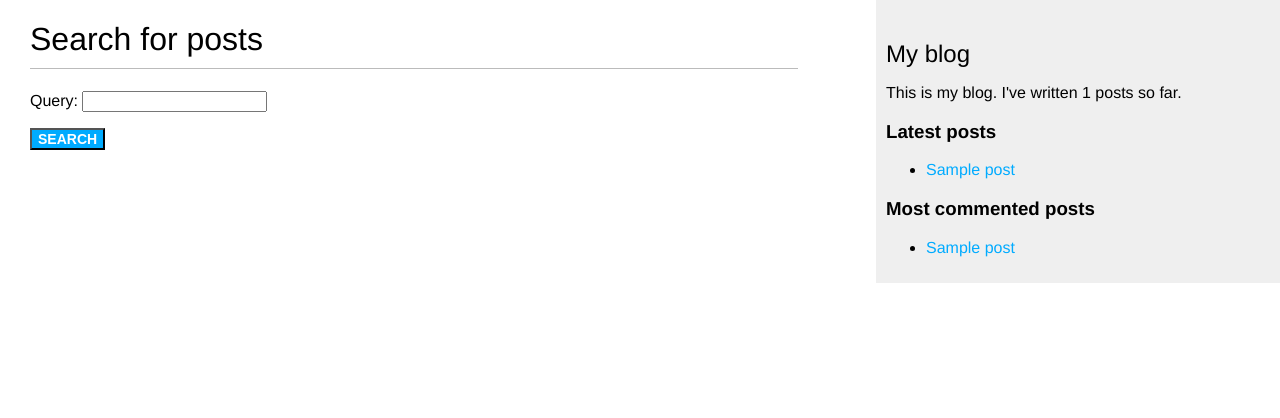
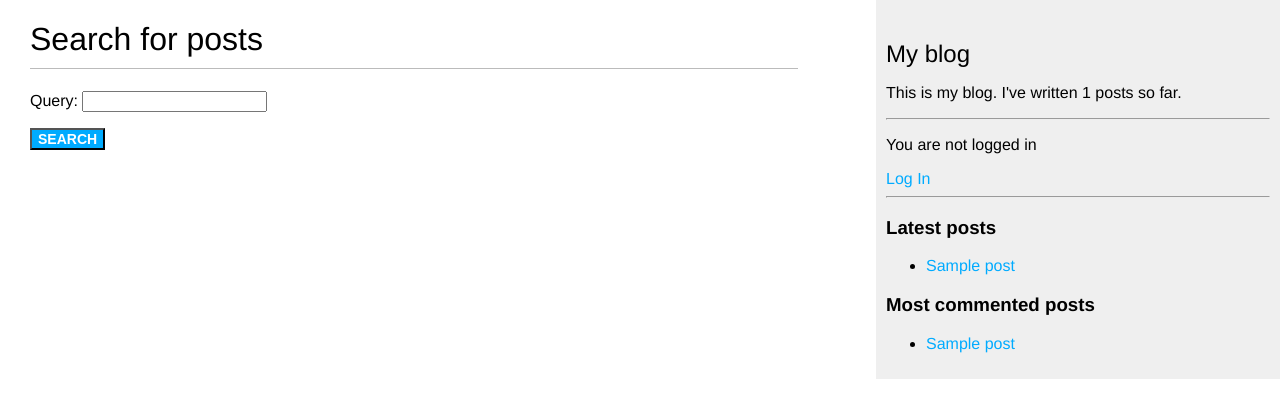
Before and after one commit to Andrey-Cherepanov/SimpleBlog, a Django app: page /blog/search/ in a window 1280 px wide. Shown: the top 418 px of the page. Run offline with Django 4.2, Linux system fonts and the light colour scheme; tables that the repository leaves empty hold one stand-in row (values such as "Sample post"); parts of the project's set-up code (start-up, migrations or seed data) failed here and were passed over.

Commit message:
add login link to sidebar

```diff
--- a/templates/blog/base.html
+++ b/templates/blog/base.html
@@ -17,6 +17,18 @@
       This is my blog.
       I've written {% total_posts %} posts so far.
     </p>
+    <hr>
+    {% if user.is_authenticated %}
+      Hi {{ user.username }}!
+      <p>
+        <a href="{% url 'logout' %}">Log Out</a>
+      </p>
+    {% else %}
+      <p>You are not logged in</p>
+      <a href="{% url 'login' %}">Log In</a>
+    {% endif %}
+    <hr>
+
     <h3>Latest posts</h3>
     {% show_latest_posts 3 %}
     <h3>Most commented posts</h3>
```
